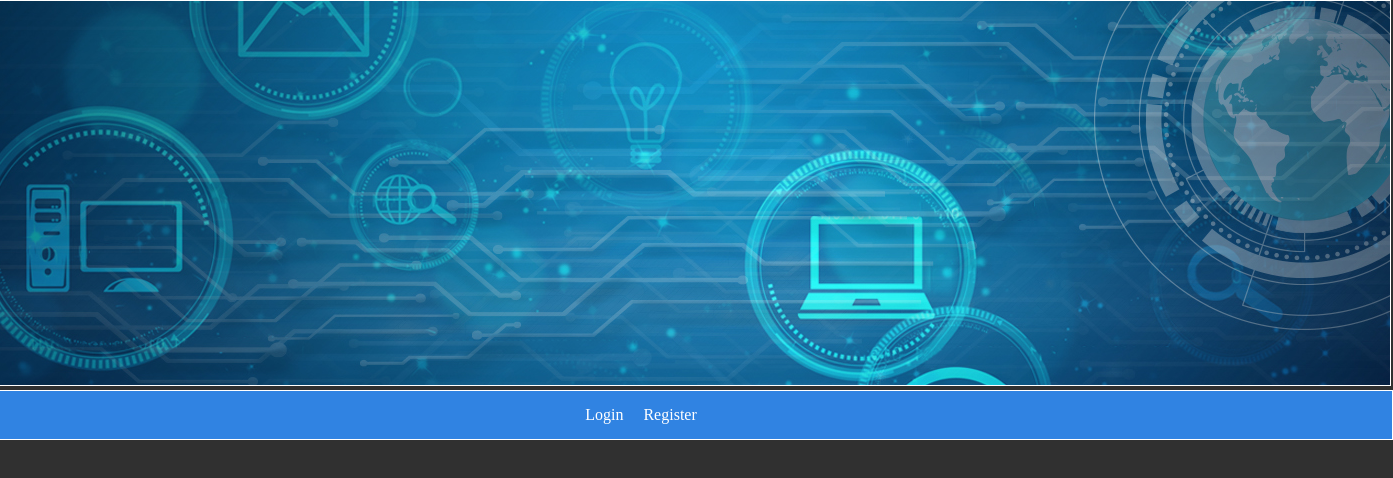
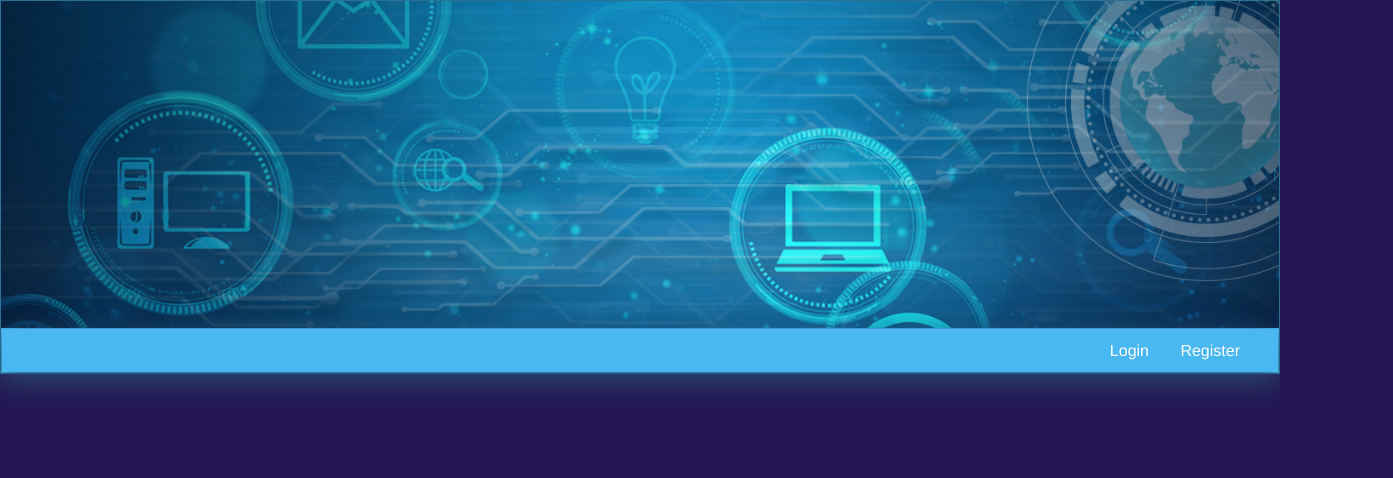
Before and after one commit to Dovvahkiin/ConferenceRecordApp, a React (Vite) app in the folder frontend/: page / in a window 1280 px wide. Shown: the top 478 px of the page, 1393 px wide, since content can reach past the window. Built offline with nearby package versions, Linux system fonts and the light colour scheme.

Commit message:
Created login/register components

```diff
--- a/frontend/src/App.jsx
+++ b/frontend/src/App.jsx
@@ -1,9 +1,10 @@
 import "./styles/app.css";
 import Header from "./components/Header";
+import { LoginPage, RegisterPage } from "./components/logRegPage";
 
 function App() {
   return (
-    <div>
+    <div style={{ border: "1px solid #2c7094" }}>
       <Header />
     </div>
   );
--- a/frontend/src/components/Header.jsx
+++ b/frontend/src/components/Header.jsx
@@ -1,12 +1,12 @@
 import React from "react";
 import BannerImage from "./header/BannerImage";
 import Navbar from "./header/Navbar";
-import imageBanner from "../assets/images/bannerImageFile.png";
+import imageForBanner from "../assets/images/bannerImageFile.png";
 
 function Header() {
   return (
     <div>
-      <BannerImage bannerLink="/" imageLink={imageBanner} />
+      <BannerImage imageLink={imageForBanner} />
       <Navbar />
     </div>
   );
--- /dev/null
+++ b/frontend/src/components/forms/FormLogin.jsx
@@ -0,0 +1,40 @@
+import React, { useState } from "react";
+
+function FormLogin() {
+  const [email, setEmail] = useState("");
+  const [password, setPassword] = useState("");
+
+  const emailChange = (e) => {
+    setEmail(e.target.value);
+  };
+  const passwordChange = (e) => {
+    setPassword(e.target.value);
+  };
+
+  const handleSubmit = (e) => {
+    e.preventDefault();
+    console.log("email:", email, "password", password);
+  };
+
+  return (
+    <div className="loginForm">
+      <form onSubmit={handleSubmit}>
+        <h1 style={{ textAlign: "center" }}>
+          Ulogujte se da bi pristupili aplikaciji
+        </h1>
+
+        <div className="formField">
+          <label htmlFor="">Email:</label>
+          <input type="email" value={email} onChange={emailChange} />
+        </div>
+        <div className="formField">
+          <label htmlFor="">Password:</label>
+          <input type="password" value={password} onChange={passwordChange} />
+        </div>
+        <button type="submit">Prijavi se</button>
+      </form>
+    </div>
+  );
+}
+
+export default FormLogin;
--- /dev/null
+++ b/frontend/src/components/forms/FormRegister.jsx
@@ -0,0 +1,53 @@
+import React, { useState } from "react";
+
+function FormRegister() {
+  const [email, setEmail] = useState("");
+  const [password, setPassword] = useState("");
+  const [againPassword, setRepeatedPassword] = useState("");
+
+  const emailChange = (e) => {
+    setEmail(e.target.value);
+  };
+  const passwordChange = (e) => {
+    setPassword(e.target.value);
+  };
+  const repeatPassword = (e) => {
+    setRepeatedPassword(e.target.value);
+  };
+
+  const handleSubmit = (e) => {
+    e.preventDefault();
+    if (password != againPassword) {
+      alert("Error:  --- Passwords don't match ---");
+    }
+  };
+
+  return (
+    <div className="loginForm reg">
+      <form onSubmit={handleSubmit}>
+        <h1 style={{ textAlign: "center" }}>
+          Registrujte novi nalog se da bi pristupili aplikaciji
+        </h1>
+        <div className="formField reg">
+          <label htmlFor="">Email:</label>
+          <input type="email" value={email} onChange={emailChange} />
+        </div>
+        <div className="formField reg">
+          <label htmlFor="">Password:</label>
+          <input type="password" value={password} onChange={passwordChange} />
+        </div>
+        <div className="formField reg">
+          <label htmlFor="">Repeat Password:</label>
+          <input
+            type="password"
+            value={againPassword}
+            onChange={repeatPassword}
+          />
+        </div>
+        <button type="submit">Registruj se</button>
+      </form>
+    </div>
+  );
+}
+
+export default FormRegister;
--- a/frontend/src/components/header/BannerImage.jsx
+++ b/frontend/src/components/header/BannerImage.jsx
@@ -1,16 +1,13 @@
 import React from "react";
 const styles = {
-  margin: "0",
-  padding: "0",
-  border: "1px solid rgba(255, 255, 255, 1)",
+  maxWidth: "100%",
+  height: "auto",
 };
 
 function BannerImage(props) {
   return (
-    <div>
-      <a href={props.bannerLink}>
-        <img style={styles} src={props.imageLink} alt="bannerIsMissing" />
-      </a>
+    <div style={{ display: "flex", justifyContent: "center" }}>
+      <img style={styles} src={props.imageLink} alt="bannerIsMissing" />
     </div>
   );
 }
--- a/frontend/src/components/header/Navbar.jsx
+++ b/frontend/src/components/header/Navbar.jsx
@@ -1,11 +1,14 @@
 import React from "react";
 import "../../styles/headerStyles/navBarStyle.css";
+import { LoginPage, RegisterPage } from "../logRegPage";
 
 function Navbar() {
   return (
-    <div className="navBarMain">
-      <a href="/">Login</a>
-      <a href="/">Register</a>
+    <div className="container">
+      <div className="navBarMain">
+        <a href={LoginPage}>Login</a>
+        <a href="../forms/FormRegister.jsx">Register</a>
+      </div>
     </div>
   );
 }
--- /dev/null
+++ b/frontend/src/components/logRegPage.jsx
@@ -0,0 +1,22 @@
+import React from "react";
+import "../styles/logreg.css";
+import FormLogin from "./forms/FormLogin";
+import FormRegister from "./forms/FormRegister";
+
+function LoginPage() {
+  return (
+    <div class="logCont">
+      <FormLogin />
+    </div>
+  );
+}
+function RegisterPage() {
+  return (
+    <div>
+      <div class="logCont">
+        <FormRegister />
+      </div>
+    </div>
+  );
+}
+export { LoginPage, RegisterPage };
--- a/frontend/src/styles/app.css
+++ b/frontend/src/styles/app.css
@@ -1,7 +1,14 @@
+:root {
+  --backgroundColorPrimary: #49b7f2;
+  --backgroundColorSeconday: #3e55f9;
+  --textColor: #3ef9d6;
+}
+
 body {
   margin: 0;
   display: flex;
   justify-content: center;
   padding: 0;
-  background-color: rgb(48, 48, 48);
+  background-color: rgb(36, 23, 83);
+  font-family: Helvetica;
 }
--- a/frontend/src/styles/headerStyles/navBarStyle.css
+++ b/frontend/src/styles/headerStyles/navBarStyle.css
@@ -1,16 +1,28 @@
+.container {
+  margin: 0 auto;
+  display: flex;
+  gap: 2%;
+  background-color: var(--backgroundColorPrimary);
+  border: 1px solid var(--backgroundColorPrimary);
+  justify-content: center;
+  width: auto;
+}
 .navBarMain {
-  margin: 0;
   display: flex;
-  padding: 1% 0%;
-  gap: 20px;
+  gap: 0.5vw;
+  justify-content: flex-end;
+  padding-right: 2%;
   width: 100%;
-  background-color: rgb(48, 131, 226);
-  justify-content: center;
-  border: 1px solid white;
+  box-shadow: 0px 1vh 30px #285479;
 }
 
 a {
   color: white;
   text-decoration: none;
   cursor: pointer;
+  padding: 1% 1%;
 }
+
+.navBarMain > a:hover {
+  background-color: #40a4da;
+}
--- /dev/null
+++ b/frontend/src/styles/logreg.css
@@ -0,0 +1,60 @@
+.logCont {
+  background-color: var(--backgroundColorSeconday);
+  width: auto;
+  display: flex;
+  justify-content: center;
+  align-items: center;
+  flex-direction: column;
+  color: var(--textColor);
+  height: 70vh;
+}
+
+.loginForm {
+  width: 30%;
+  box-shadow: 0px 0px 5px 5px #144792;
+  padding: 0 3%;
+  margin-top: 5%;
+  margin-bottom: 5%;
+  background-color: #4b49be28;
+  backdrop-filter: blur(1000px);
+}
+
+.loginForm > form {
+  gap: 1vh;
+  margin: 10vh auto;
+  display: flex;
+  flex-direction: column;
+  gap: 20px;
+}
+
+.formField {
+  display: flex;
+  flex-wrap: wrap;
+  align-items: center;
+  gap: 20px;
+  justify-content: space-between;
+}
+.formField > input {
+  border-radius: 10px 10px;
+  border: none;
+  text-align: center;
+  min-width: 70%;
+  box-shadow: 0px 0.5vh 15px #285479;
+}
+
+.loginForm form button {
+  width: 33%;
+  margin: 5% 33%;
+  padding: 2.5% 0;
+  border: none;
+  border-radius: 20px 20px;
+  box-shadow: 0px 0.5vh 15px #285479;
+}
+
+.loginForm h1 {
+  font-size: 1.3rem;
+}
+
+.loginForm.reg {
+  width: 50% !important;
+}
```
